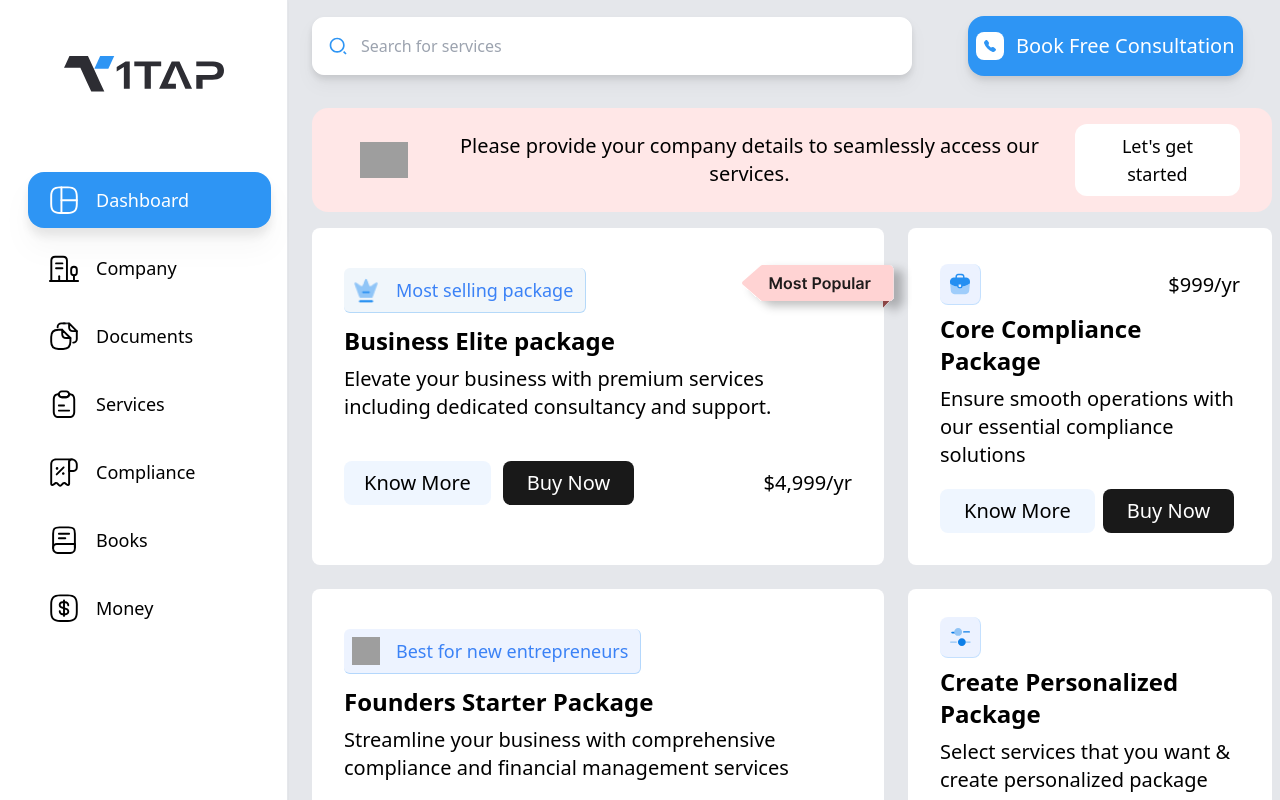
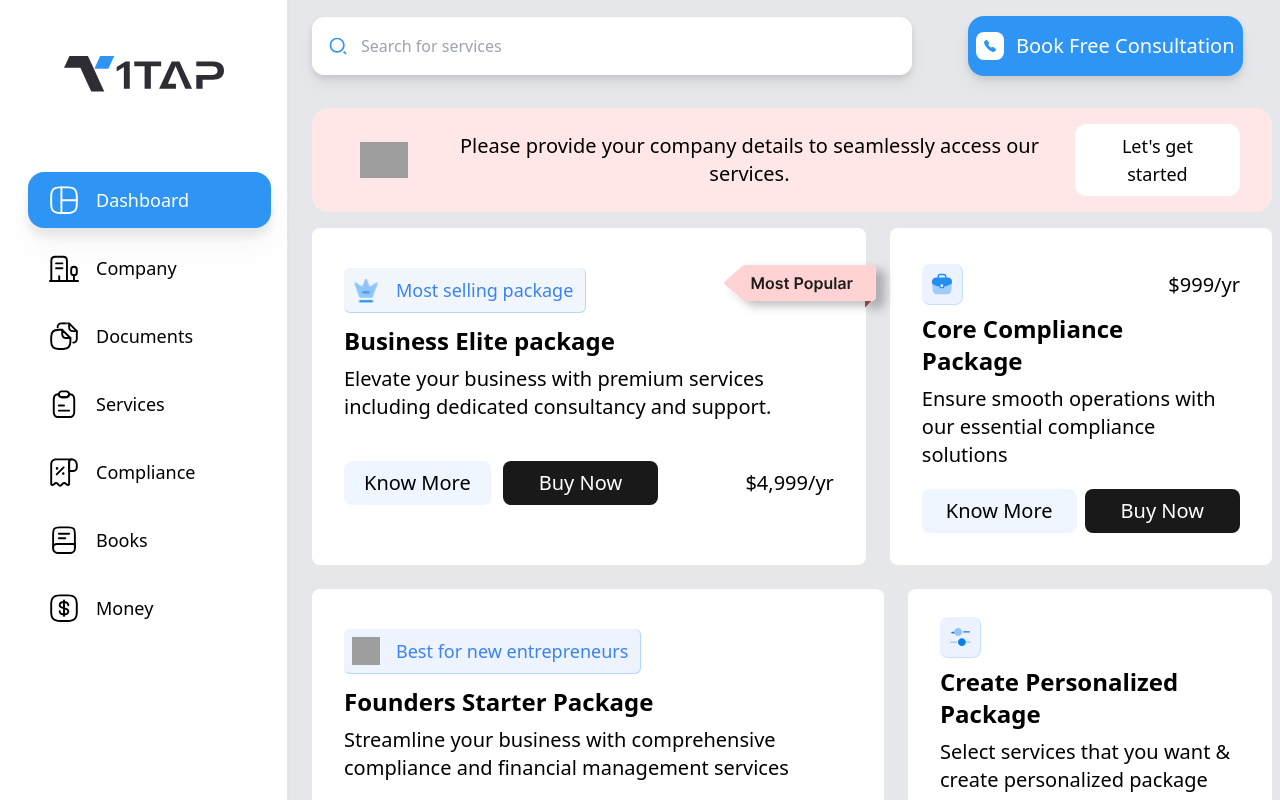
Before and after one commit to kvchi/1Tap, a React (Vite) app: page / in a window 1280 px wide. Shown: the top 800 px of the page. Built offline with nearby package versions, Linux system fonts and the light colour scheme; grey boxes are pictures that could not be loaded.

Commit message:
buy now adjustment

```diff
--- a/src/components/Cards.jsx
+++ b/src/components/Cards.jsx
@@ -29,7 +29,7 @@ export default function Cards() {
                 Know More
               </p>
             </button>
-            <button className="py-1 px-3 md:py-2 md:px-6 bg-black/90 rounded-lg hover:bg-primary transition-all duration-300">
+            <button className="py-1 px-3 md:py-2 md:px-9 bg-black/90 rounded-lg hover:bg-primary transition-all duration-300">
               <p className="text-white text-xs md:text-xl whitespace-nowrap md:font-normal">
                 Buy Now
               </p>
--- a/src/components/SmallCard.jsx
+++ b/src/components/SmallCard.jsx
@@ -19,7 +19,7 @@ export default function SmallCard() {
            <button className='py-1 px-3 md:py-2 md:px-6 bg-blue-50 rounded-lg  group-hover:bg-white/80 transition-all duration-300'>
                 <p className='text-xs md:text-xl whitespace-nowrap md:font-normal'>Know More</p>
             </button>
-            <button className='py-1 px-3 md:py-2 md:px-6 bg-black/90 rounded-lg hover:bg-primary transition-all duration-300'>
+            <button className='py-1 px-3 md:py-2 md:px-9 bg-black/90 rounded-lg hover:bg-primary transition-all duration-300'>
                 <p className='text-xs md:text-xl whitespace-nowrap md:font-normal text-white'>Buy Now</p>
             </button>
 
```
